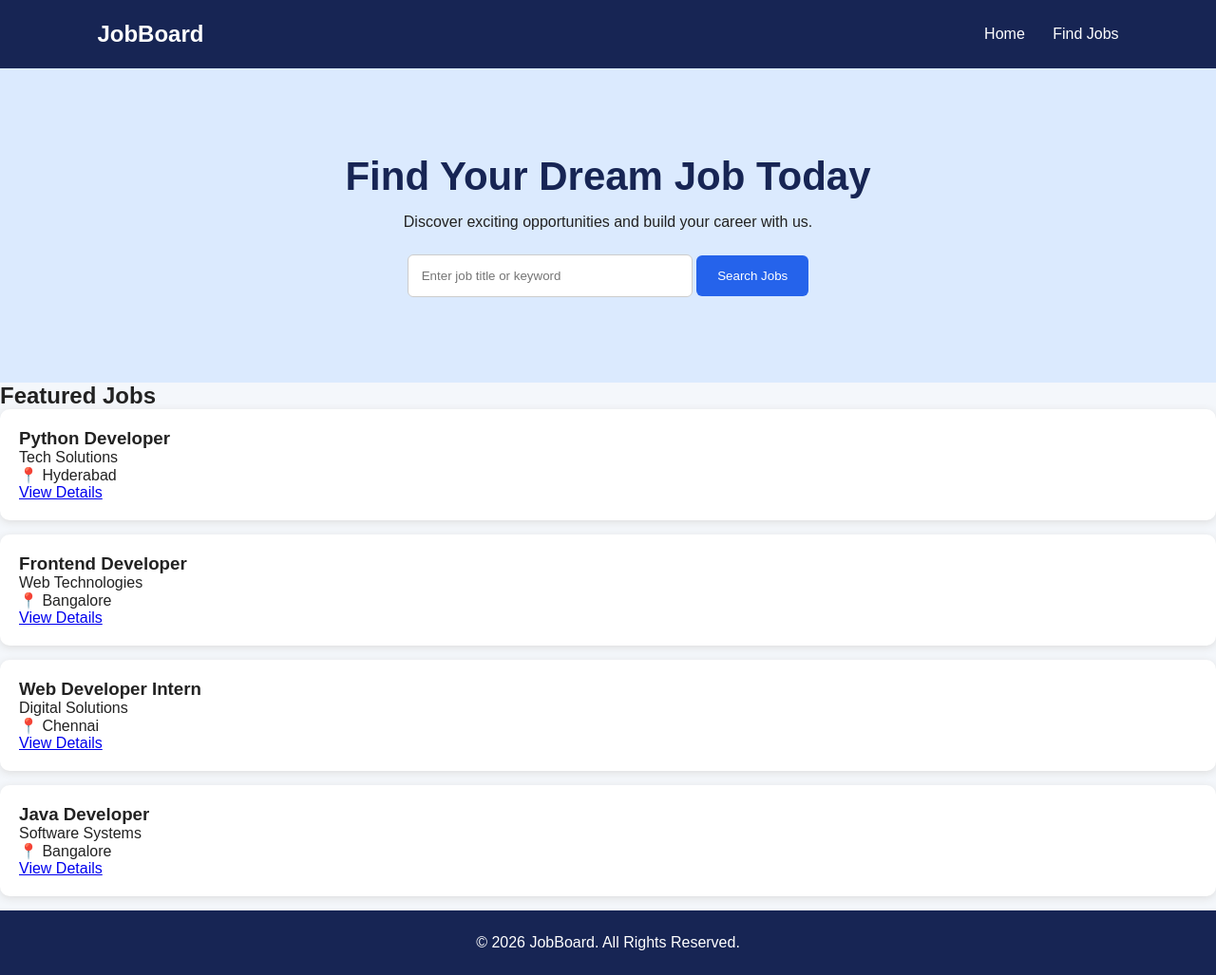
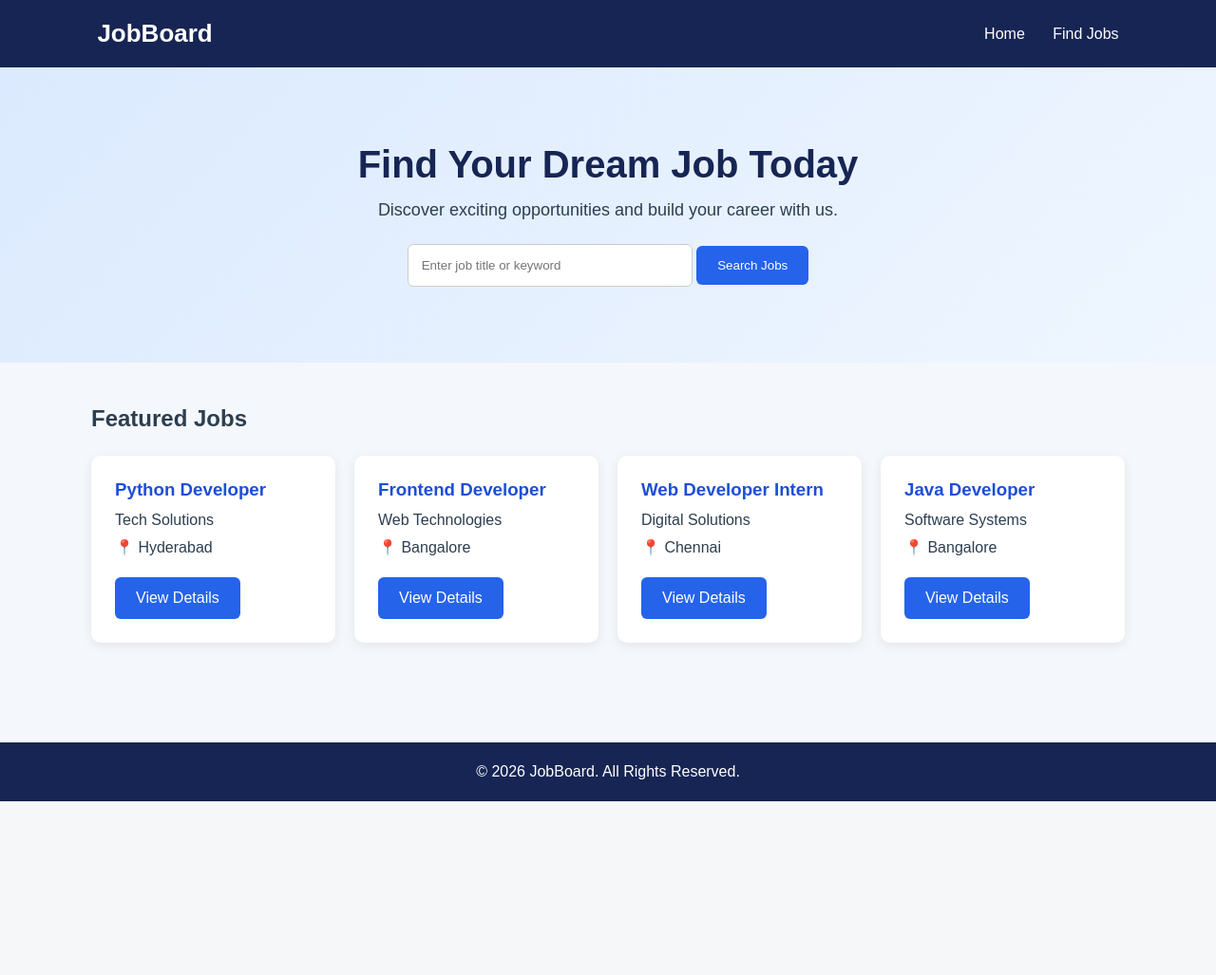
Before and after one commit to sravanthipunagani559-ux/job-board-app, a Flask app: page / in a window 1280 px wide. Shown: the whole page at 95% size. After the commit the page ends 844 px from the top, so only its background shows below. Run offline with Flask 3, Linux system fonts and the light colour scheme.

Commit message:
update website styling

```diff
--- a/static/css/style.css
+++ b/static/css/style.css
@@ -8,16 +8,20 @@
 body {
     font-family: Arial, sans-serif;
     background: #f4f7fb;
-    color: #222;
+    color: #2c3e50;
 }
 
 header {
     background: #172554;
     color: white;
-    padding: 22px 8%;
+    padding: 20px 8%;
     display: flex;
     justify-content: space-between;
     align-items: center;
+}
+
+header h2 {
+    font-size: 26px;
 }
 
 nav a {
@@ -26,69 +30,116 @@ nav a {
     margin-left: 25px;
 }
 
+nav a:hover {
+    color: #fbbf24;
+}
+
 .hero {
     text-align: center;
-    padding: 90px 20px;
-    background: #dbeafe;
+    padding: 80px 20px;
+    background: linear-gradient(135deg, #dbeafe, #eff6ff);
 }
 
 .hero h1 {
-    font-size: 42px;
+    font-size: 40px;
+    margin-bottom: 15px;
     color: #172554;
-    margin-bottom: 15px;
 }
 
 .hero p {
     margin-bottom: 25px;
+    font-size: 18px;
 }
 
 input {
     padding: 14px;
     width: 300px;
+    max-width: 100%;
     border: 1px solid #ccc;
     border-radius: 6px;
 }
 
-button {
-    padding: 14px 22px;
+button, .btn {
     background: #2563eb;
     color: white;
+    padding: 13px 22px;
     border: none;
     border-radius: 6px;
+    text-decoration: none;
     cursor: pointer;
+    display: inline-block;
 }
 
-.jobs {
-    padding: 50px 8%;
-    min-height: 250px;
+button:hover, .btn:hover {
+    background: #1d4ed8;
 }
 
-.jobs h2 {
+.container {
+    width: 85%;
+    margin: auto;
+}
+
+.jobs-section {
+    padding: 45px 0;
+}
+
+.jobs-section h2 {
     margin-bottom: 25px;
 }
 
-.job-card {
+.jobs-list {
+    display: grid;
+    grid-template-columns: repeat(auto-fit, minmax(250px, 1fr));
+    gap: 20px;
+}
+
+.card {
     background: white;
-    padding: 20px;
-    margin-bottom: 15px;
+    padding: 25px;
     border-radius: 10px;
-    box-shadow: 0 2px 8px #ddd;
+    box-shadow: 0 3px 12px rgba(0,0,0,0.08);
+    margin-bottom: 20px;
+}
+
+.job-card h3 {
+    color: #1d4ed8;
+    margin-bottom: 12px;
+}
+
+.job-card p {
+    margin-bottom: 10px;
+}
+
+.job-card .btn {
+    margin-top: 12px;
+}
+
+.job-header, .job-description {
+    background: white;
+    padding: 30px;
+    margin: 25px 0;
+    border-radius: 10px;
 }
 
 footer {
-    text-align: center;
-    padding: 25px;
     background: #172554;
     color: white;
+    text-align: center;
+    padding: 22px;
+    margin-top: 40px;
 }
 
 @media (max-width: 600px) {
+    header {
+        flex-direction: column;
+        gap: 15px;
+    }
+
     .hero h1 {
         font-size: 30px;
     }
 
-    input {
-        width: 100%;
-        margin-bottom: 10px;
+    .container {
+        width: 92%;
     }
 }
```
